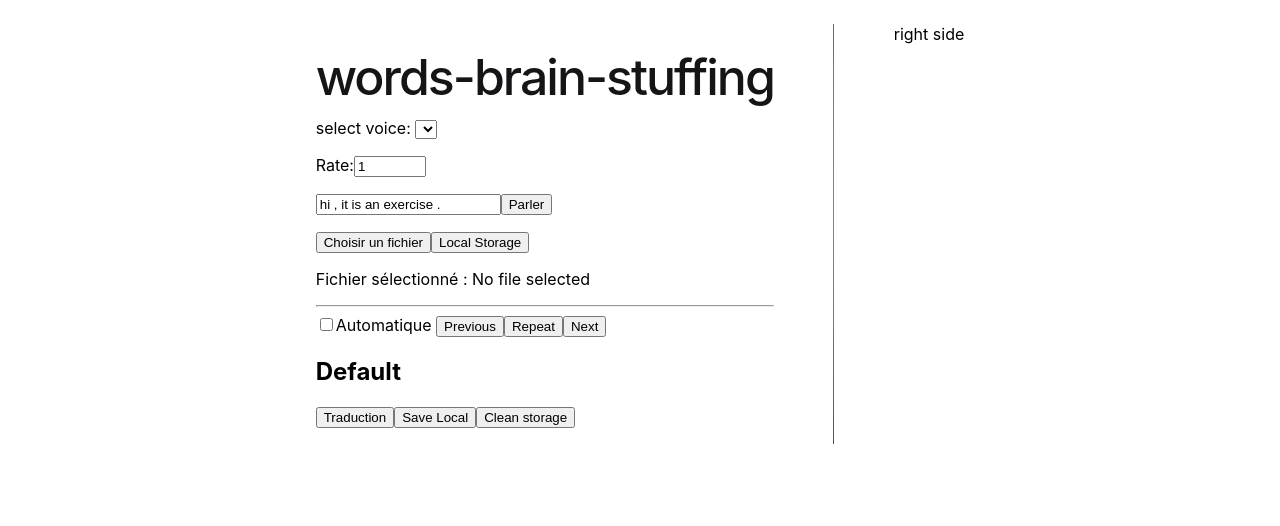
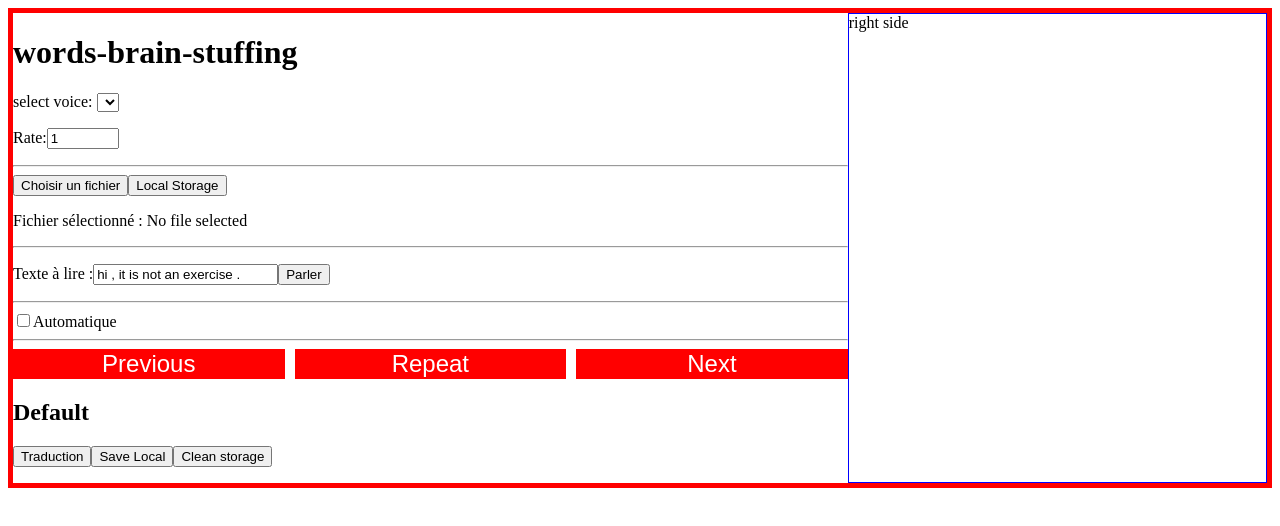
Before and after one commit to Bertrand82/word-stuffing-brain, an Angular app: page / in a window 1280 px wide. Shown: the top 526 px of the page. Built offline with nearby package versions, Linux system fonts and the light colour scheme.

Commit message:
input word manuzl

```diff
--- a/src/app/app.css
+++ b/src/app/app.css
@@ -0,0 +1,14 @@
+.content{
+  border: 5px solid red;
+  display: flex;
+  flex-wrap: wrap; /* Permet de basculer en colonne sur petit écran */
+}
+
+.left-side {
+  flex: 2; /* 2 parts */
+}
+
+.right-side {
+  border: 1px solid blue;
+  flex: 1; /* 1 part */
+}
--- a/src/app/app.html
+++ b/src/app/app.html
@@ -1,173 +1,5 @@
 
-<style>
-  :host {
-    --bright-blue: oklch(51.01% 0.274 263.83);
-    --electric-violet: oklch(53.18% 0.28 296.97);
-    --french-violet: oklch(47.66% 0.246 305.88);
-    --vivid-pink: oklch(69.02% 0.277 332.77);
-    --hot-red: oklch(61.42% 0.238 15.34);
-    --orange-red: oklch(63.32% 0.24 31.68);
 
-    --gray-900: oklch(19.37% 0.006 300.98);
-    --gray-700: oklch(36.98% 0.014 302.71);
-    --gray-400: oklch(70.9% 0.015 304.04);
-
-    --red-to-pink-to-purple-vertical-gradient: linear-gradient(
-      180deg,
-      var(--orange-red) 0%,
-      var(--vivid-pink) 50%,
-      var(--electric-violet) 100%
-    );
-
-    --red-to-pink-to-purple-horizontal-gradient: linear-gradient(
-      90deg,
-      var(--orange-red) 0%,
-      var(--vivid-pink) 50%,
-      var(--electric-violet) 100%
-    );
-
-    --pill-accent: var(--bright-blue);
-
-    font-family: "Inter", -apple-system, BlinkMacSystemFont, "Segoe UI", Roboto,
-      Helvetica, Arial, sans-serif, "Apple Color Emoji", "Segoe UI Emoji",
-      "Segoe UI Symbol";
-    box-sizing: border-box;
-    -webkit-font-smoothing: antialiased;
-    -moz-osx-font-smoothing: grayscale;
-  }
-
-  h1 {
-    font-size: 3.125rem;
-    color: var(--gray-900);
-    font-weight: 500;
-    line-height: 100%;
-    letter-spacing: -0.125rem;
-    margin: 0;
-    font-family: "Inter Tight", -apple-system, BlinkMacSystemFont, "Segoe UI", Roboto,
-      Helvetica, Arial, sans-serif, "Apple Color Emoji", "Segoe UI Emoji",
-      "Segoe UI Symbol";
-  }
-
-  p {
-    margin: 0;
-    color: var(--gray-700);
-  }
-
-  main {
-    width: 100%;
-    min-height: 100%;
-    display: flex;
-    justify-content: center;
-    align-items: center;
-    padding: 1rem;
-    box-sizing: inherit;
-    position: relative;
-  }
-
-  .angular-logo {
-    max-width: 9.2rem;
-  }
-
-  .content {
-    display: flex;
-    justify-content: space-around;
-    width: 100%;
-    max-width: 700px;
-    margin-bottom: 3rem;
-  }
-
-  .content h1 {
-    margin-top: 1.75rem;
-  }
-
-  .content p {
-    margin-top: 1.5rem;
-  }
-
-  .divider {
-    width: 1px;
-    background: var(--red-to-pink-to-purple-vertical-gradient);
-    margin-inline: 0.5rem;
-  }
-
-  .pill-group {
-    display: flex;
-    flex-direction: column;
-    align-items: start;
-    flex-wrap: wrap;
-    gap: 1.25rem;
-  }
-
-  .pill {
-    display: flex;
-    align-items: center;
-    --pill-accent: var(--bright-blue);
-    background: color-mix(in srgb, var(--pill-accent) 5%, transparent);
-    color: var(--pill-accent);
-    padding-inline: 0.75rem;
-    padding-block: 0.375rem;
-    border-radius: 2.75rem;
-    border: 0;
-    transition: background 0.3s ease;
-    font-family: var(--inter-font);
-    font-size: 0.875rem;
-    font-style: normal;
-    font-weight: 500;
-    line-height: 1.4rem;
-    letter-spacing: -0.00875rem;
-    text-decoration: none;
-  }
-
-  .pill:hover {
-    background: color-mix(in srgb, var(--pill-accent) 15%, transparent);
-  }
-
-  .pill-group .pill:nth-child(6n + 1) {
-    --pill-accent: var(--bright-blue);
-  }
-  .pill-group .pill:nth-child(6n + 2) {
-    --pill-accent: var(--french-violet);
-  }
-  .pill-group .pill:nth-child(6n + 3),
-  .pill-group .pill:nth-child(6n + 4),
-  .pill-group .pill:nth-child(6n + 5) {
-    --pill-accent: var(--hot-red);
-  }
-
-  .pill-group svg {
-    margin-inline-start: 0.25rem;
-  }
-
-  .social-links {
-    display: flex;
-    align-items: center;
-    gap: 0.73rem;
-    margin-top: 1.5rem;
-  }
-
-  .social-links path {
-    transition: fill 0.3s ease;
-    fill: var(--gray-400);
-  }
-
-  .social-links a:hover svg path {
-    fill: var(--gray-900);
-  }
-
-  @media screen and (max-width: 650px) {
-    .content {
-      flex-direction: column;
-      width: max-content;
-    }
-
-    .divider {
-      height: 1px;
-      width: 100%;
-      background: var(--red-to-pink-to-purple-horizontal-gradient);
-      margin-block: 1.5rem;
-    }
-  }
-</style>
 
 <main class="main">
   <div class="content">
--- a/src/app/word-stuffing-root/util-voice/util-voice.html
+++ b/src/app/word-stuffing-root/util-voice/util-voice.html
@@ -1,14 +1,25 @@
 <p>
-<label for="voices">select voice: </label>
-<select  id="voices" [(ngModel)]="selectedVoice"  (ngModelChange)="onVoiceChange($event)">
-      <option *ngFor="let voice of voices" [ngValue]="voice">
-        {{ voice.name }}
-      </option>
-</select>
+  <label for="voices">select voice: </label>
+  <select
+    id="voices"
+    [(ngModel)]="selectedVoice"
+    (ngModelChange)="onVoiceChange($event)"
+  >
+    <option *ngFor="let voice of voices" [ngValue]="voice">
+      {{ voice.name }}
+    </option>
+  </select>
+</p>
+
 <p>
   <label for="rate">Rate:</label>
-  <input type="number" id="rate" [(ngModel)]="rate" (ngModelChange)="onRateChange($event)" min="0.1" max="10" step="0.2">
-  <p>
-    <input type="string" id="text" [(ngModel)]="text">
-<button (click)="speak()">Parler</button>
+  <input
+    type="number"
+    id="rate"
+    [(ngModel)]="rate"
+    (ngModelChange)="onRateChange($event)"
+    min="0.1"
+    max="10"
+    step="0.2"
+  />
 </p>
--- a/src/app/word-stuffing-root/util-voice/util-voice.ts
+++ b/src/app/word-stuffing-root/util-voice/util-voice.ts
@@ -20,7 +20,6 @@ export class UtilVoice {
   public selectedVoice!: SpeechSynthesisVoice ;
   @Output() voiceEnvoyee = new EventEmitter<SpeechSynthesisVoice>();
   @Output() rateEnvoyee = new EventEmitter<number>();
-  text: string = 'hi , it is an exercise .';
   selectedVoiceNameKey = 'selectedVoiceName';
 
   ngOnInit() {
@@ -66,20 +65,7 @@ export class UtilVoice {
 
   }
 
-  speak() {
-    const utterance = new SpeechSynthesisUtterance(this.text);
-    console.warn('UtilVoice speak1', this.text, this.selectedVoice.lang);
-    console.warn('UtilVoice speak2',  this.selectedVoice);
-    console.warn('UtilVoice speak3 lang',  this.selectedVoice.lang);
-    console.warn('UtilVoice speak4 name',  this.selectedVoice.name);
-     // Vous pouvez changer la langue si nécessaire
-    if (this.selectedVoice) {
-      utterance.lang = this.selectedVoice.lang;
-      utterance.voice = this.selectedVoice;
-      utterance.rate = this.rate; // Vitesse de la parole (1 est la vitesse normale)
-    }
-    window.speechSynthesis.speak(utterance);
-  }
+
 
   toString2(){
     return "UtilVoice: selected :"+this.selectedVoice ;
--- a/src/app/word-stuffing-root/word-stuffing-root.css
+++ b/src/app/word-stuffing-root/word-stuffing-root.css
@@ -0,0 +1,19 @@
+.button-container {
+  display: flex;
+  flex-direction: row; /* alignement horizontal */
+  width: 100%;
+  align-items: center; /* centre les boutons verticalement */
+  justify-content: center; /* centre horizontalement si espace libre */
+  gap: 10px; /* espace entre les boutons */
+}
+.button1 {
+  flex: 1; /* prend un tiers de la largeur */
+  background-color: red;
+  color: white;
+  border: none;
+  font-size: 1.5em;
+  cursor: pointer;
+  max-height: 100px; /* limite la hauteur des boutons */
+  height: auto;      /* ajuste la hauteur au contenu (max 100px) */
+
+}
--- a/src/app/word-stuffing-root/word-stuffing-root.html
+++ b/src/app/word-stuffing-root/word-stuffing-root.html
@@ -1,23 +1,44 @@
-
-<app-util-voice (voiceEnvoyee)="setVoice($event)" (rateEnvoyee)="setRate($event)"></app-util-voice>
-<input type="file" #fileInput style="display: none" (change)="onFileSelected($event)" />
+<app-util-voice
+  (voiceEnvoyee)="setVoice($event)"
+  (rateEnvoyee)="setRate($event)"
+></app-util-voice>
+<hr />
+<input
+  type="file"
+  #fileInput
+  style="display: none"
+  (change)="onFileSelected($event)"
+/>
 <button (click)="fileInput.click()">Choisir un fichier</button>
 <button (click)="localStorage()">Local Storage</button>
 <p>Fichier sélectionné : {{ fileName }}</p>
-<hr/>
-<input type="checkbox" [(ngModel)]="isAutoPlay" (ngModelChange)="onIsAutoPlayChange($event)">Automatique
+<hr />
+<p>
+  <label for="text">Texte à lire :</label>
+  <input type="string" id="text" [(ngModel)]="text" />
+  <button (click)="speak()">Parler</button>
+</p>
+<hr />
+<input
+  type="checkbox"
+  [(ngModel)]="isAutoPlay"
+  (ngModelChange)="onIsAutoPlayChange($event)"
+/>Automatique
+<hr />
+<div class="button-container">
+<button class="button1" (click)="previous()">Previous</button>
+<button class="button1" (click)="repeat()">Repeat</button>
+<button class="button1" (click)="next()">Next</button>
+</div>
 
-<button (click)="previous()">Previous</button>
-<button (click)="repeat()">Repeat</button>
-<button (click)="next()">Next</button>
-<h2>{{currentWord?.langageCible}}</h2>
-
-<button (click)="displayTraduction()">Traduction</button>
-<button (click)="saveWord()">Save Local</button>
-<button (click)="cleanLocalStorage()">Clean storage</button>
-
+<h2 *ngIf="currentWord">{{ currentWord.langageCible }}</h2>
+<div>
+  <button (click)="displayTraduction()">Traduction</button>
+  <button (click)="saveWord()">Save Local</button>
+  <button (click)="cleanLocalStorage()">Clean storage</button>
+</div>
 @if (displayTraductionFlag) {
- <p>{{ currentWord?.langageTraduction }}</p>
+<p>{{ currentWord?.langageTraduction }}</p>
 }
 <p></p>
 {{voice}}
--- a/src/app/word-stuffing-root/word-stuffing-root.ts
+++ b/src/app/word-stuffing-root/word-stuffing-root.ts
@@ -16,6 +16,8 @@ export class WordStuffingRoot {
   protected fileName: string = 'No file selected';
   protected lineCurrent = 0;
   protected fileContent = '';
+  text: string = 'hi , it is not an exercise .';
+
   isAutoPlay = false;
   fileLinesArray: string[] = [];
   biLangageWordsArray: BiLanguageWord[] = [];
@@ -86,6 +88,14 @@ export class WordStuffingRoot {
       speechSynthesis.speak(u);
     });
   }
+
+  speak() {
+    //this.saySync(this.text);
+    this.currentWord = new BiLanguageWord(this.text, "");
+    this.repeat()
+
+  }
+
 
   // Fonction utilitaire pour dormir un certain temps
   private sleep(ms: number): Promise<void> {
```
